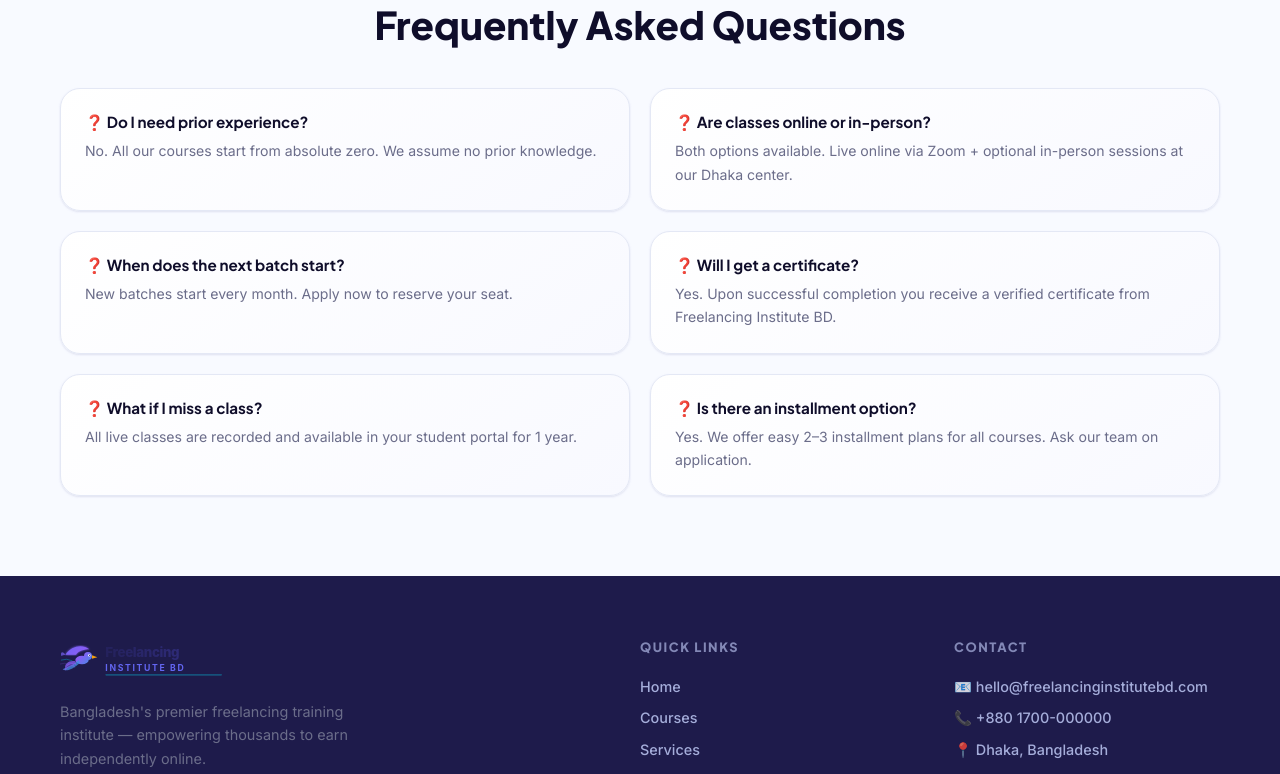
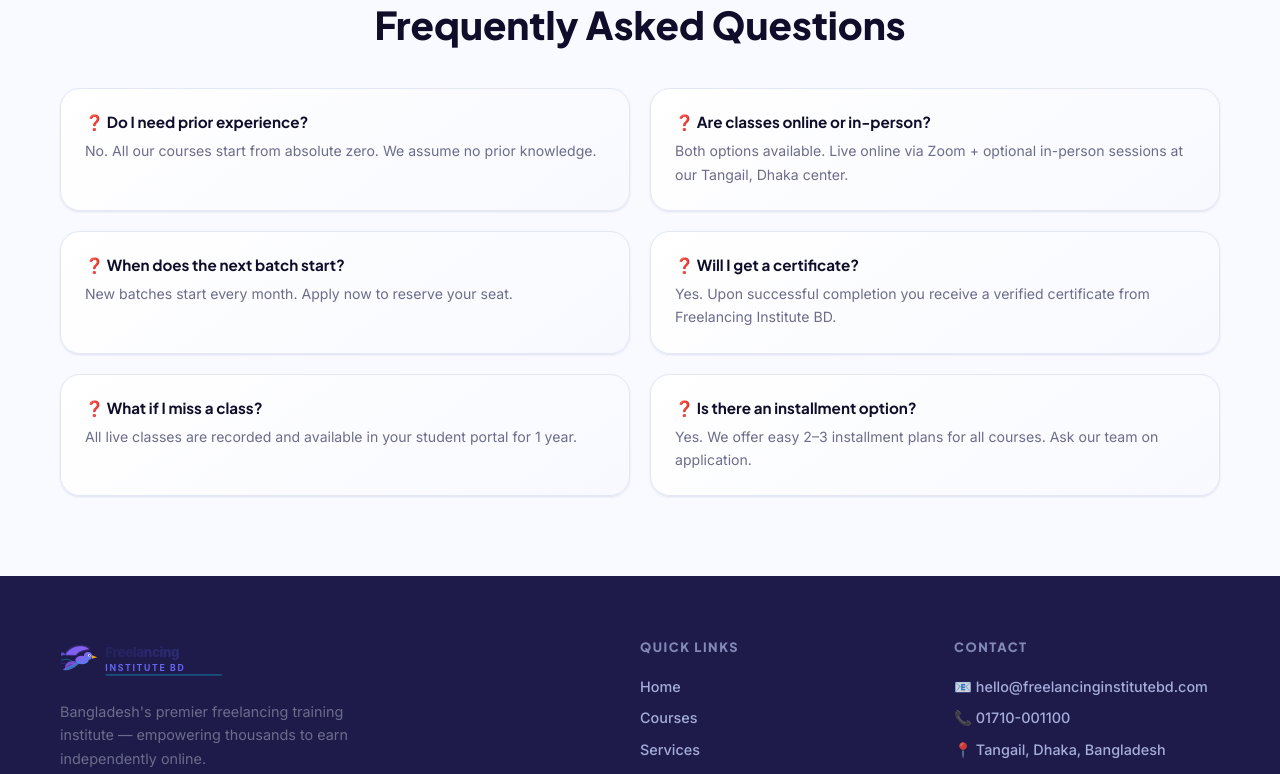
Before and after one commit to mrhakash38-png/freelancinginstitutebd, a React (Vite) app: page /admission in a window 1280 px wide. Shown: the part 2000-2774 px from the top of the page. Built offline with nearby package versions, Linux system fonts and the light colour scheme; no server answers.

Commit message:
chore: update public contact/location details across site and SEO

```diff
--- a/index.html
+++ b/index.html
@@ -32,7 +32,7 @@
 
     <!-- Geo targeting (Bangladesh) -->
     <meta name="geo.region" content="BD" />
-    <meta name="geo.placename" content="Dhaka, Bangladesh" />
+    <meta name="geo.placename" content="Tangail, Dhaka, Bangladesh" />
     <meta name="language" content="English, Bengali" />
 
     <!-- Favicon -->
@@ -61,12 +61,12 @@
       "description": "Bangladesh's most trusted freelancing training institute. Offering courses in Graphic Design, WordPress, Digital Marketing, Content Writing, eCommerce and Virtual Assistant work.",
       "address": {
         "@type": "PostalAddress",
-        "addressLocality": "Dhaka",
+        "addressLocality": "Tangail, Dhaka",
         "addressCountry": "BD"
       },
       "contactPoint": {
         "@type": "ContactPoint",
-        "telephone": "+880-1700-000000",
+        "telephone": "+880-1710-001100",
         "contactType": "customer service",
         "availableLanguage": ["Bangla", "English"]
       },
--- a/src/components/FloatingSocial.jsx
+++ b/src/components/FloatingSocial.jsx
@@ -1,6 +1,6 @@
 import { FB_URL } from './FacebookWidget'
 
-const WA_URL = 'https://wa.me/8801700000000?text=Hi%2C%20I%20want%20to%20know%20more%20about%20Freelancing%20Institute%20BD%20courses.'
+const WA_URL = 'https://wa.me/8801710001100?text=Hi%2C%20I%20want%20to%20know%20more%20about%20Freelancing%20Institute%20BD%20courses.'
 
 export default function FloatingSocial() {
   return (
--- a/src/components/Layout.jsx
+++ b/src/components/Layout.jsx
@@ -55,8 +55,8 @@ export default function Layout() {
           <div>
             <h4 className="footer-h">Contact</h4>
             <p className="footer-link">📧 hello@freelancinginstitutebd.com</p>
-            <p className="footer-link">📞 +880 1700-000000</p>
-            <p className="footer-link">📍 Dhaka, Bangladesh</p>
+            <p className="footer-link">📞 01710-001100</p>
+            <p className="footer-link">📍 Tangail, Dhaka, Bangladesh</p>
             <div className="social-row">
               <a href={FB_URL} target="_blank" rel="noreferrer" className="social-btn" title="Facebook">
                 <svg width="14" height="14" viewBox="0 0 24 24" fill="currentColor"><path d="M24 12.073C24 5.404 18.627 0 12 0S0 5.404 0 12.073C0 18.1 4.388 23.094 10.125 24v-8.437H7.078v-3.49h3.047V9.41c0-3.025 1.791-4.697 4.533-4.697 1.312 0 2.686.236 2.686.236v2.97h-1.513c-1.491 0-1.956.93-1.956 1.886v2.267h3.328l-.532 3.49h-2.796V24C19.612 23.094 24 18.1 24 12.073z"/></svg>
@@ -64,7 +64,7 @@ export default function Layout() {
               <a href="https://www.youtube.com/@FreelancerHamidurRahman44" target="_blank" rel="noreferrer" className="social-btn" title="YouTube">
                 <svg width="15" height="11" viewBox="0 0 20 14" fill="currentColor"><path d="M19.6 2.2A2.5 2.5 0 0017.8.4C16.3 0 10 0 10 0S3.7 0 2.2.4A2.5 2.5 0 00.4 2.2C0 3.7 0 7 0 7s0 3.3.4 4.8A2.5 2.5 0 002.2 13.6C3.7 14 10 14 10 14s6.3 0 7.8-.4a2.5 2.5 0 001.8-1.8C20 10.3 20 7 20 7s0-3.3-.4-4.8z"/><path d="M8 10l5-3-5-3v6z" fill="white"/></svg>
               </a>
-              <a href="https://wa.me/8801700000000" target="_blank" rel="noreferrer" className="social-btn" title="WhatsApp">
+              <a href="https://wa.me/8801710001100" target="_blank" rel="noreferrer" className="social-btn" title="WhatsApp">
                 <svg width="14" height="14" viewBox="0 0 24 24" fill="currentColor"><path d="M17.472 14.382c-.297-.149-1.758-.867-2.03-.967-.273-.099-.471-.148-.67.15-.197.297-.767.966-.94 1.164-.173.199-.347.223-.644.075-.297-.15-1.255-.463-2.39-1.475-.883-.788-1.48-1.761-1.653-2.059-.173-.297-.018-.458.13-.606.134-.133.298-.347.446-.52.149-.174.198-.298.298-.497.099-.198.05-.371-.025-.52-.075-.149-.669-1.612-.916-2.207-.242-.579-.487-.5-.669-.51-.173-.008-.371-.01-.57-.01-.198 0-.52.074-.792.372-.272.297-1.04 1.016-1.04 2.479 0 1.462 1.065 2.875 1.213 3.074.149.198 2.096 3.2 5.077 4.487.709.306 1.262.489 1.694.625.712.227 1.36.195 1.871.118.571-.085 1.758-.719 2.006-1.413.248-.694.248-1.289.173-1.413-.074-.124-.272-.198-.57-.347m-5.421 7.403h-.004a9.87 9.87 0 01-5.031-1.378l-.361-.214-3.741.982.998-3.648-.235-.374a9.86 9.86 0 01-1.51-5.26c.001-5.45 4.436-9.884 9.888-9.884 2.64 0 5.122 1.03 6.988 2.898a9.825 9.825 0 012.893 6.994c-.003 5.45-4.437 9.884-9.885 9.884m8.413-18.297A11.815 11.815 0 0012.05 0C5.495 0 .16 5.335.157 11.892c0 2.096.547 4.142 1.588 5.945L.057 24l6.305-1.654a11.882 11.882 0 005.683 1.448h.005c6.554 0 11.89-5.335 11.893-11.893a11.821 11.821 0 00-3.48-8.413z"/></svg>
               </a>
               <a href="https://m.me/freelancerhamidurrahman44" target="_blank" rel="noreferrer" className="social-btn" title="Messenger">
--- a/src/data/schemas.js
+++ b/src/data/schemas.js
@@ -10,12 +10,12 @@ export const orgSchema = {
   description: "Bangladesh's most trusted freelancing training institute offering courses in Graphic Design, WordPress, Digital Marketing, Content Writing, eCommerce, and Virtual Assistant work.",
   address: {
     '@type': 'PostalAddress',
-    addressLocality: 'Dhaka',
+    addressLocality: 'Tangail, Dhaka',
     addressCountry: 'BD',
   },
   contactPoint: {
     '@type': 'ContactPoint',
-    telephone: '+880-1700-000000',
+    telephone: '+880-1710-001100',
     contactType: 'customer service',
     availableLanguage: ['Bangla', 'English'],
   },
@@ -104,7 +104,7 @@ export const admissionSchema = {
   '@type': 'FAQPage',
   mainEntity: [
     { '@type': 'Question', name: 'Do I need prior experience to join?', acceptedAnswer: { '@type': 'Answer', text: 'No. All our courses start from absolute zero. We assume no prior knowledge.' } },
-    { '@type': 'Question', name: 'Are classes online or in-person?', acceptedAnswer: { '@type': 'Answer', text: 'Both options available. Live online via Zoom plus optional in-person sessions at our Dhaka center.' } },
+    { '@type': 'Question', name: 'Are classes online or in-person?', acceptedAnswer: { '@type': 'Answer', text: 'Both options available. Live online via Zoom plus optional in-person sessions at our Tangail, Dhaka center.' } },
     { '@type': 'Question', name: 'When does the next batch start?', acceptedAnswer: { '@type': 'Answer', text: 'New batches start every month. Apply now to reserve your seat.' } },
     { '@type': 'Question', name: 'Will I get a certificate?', acceptedAnswer: { '@type': 'Answer', text: 'Yes. Upon successful completion you receive a verified certificate from Freelancing Institute BD.' } },
     { '@type': 'Question', name: 'What if I miss a class?', acceptedAnswer: { '@type': 'Answer', text: 'All live classes are recorded and available in your student portal for 1 year.' } },
--- a/src/pages/Admission.jsx
+++ b/src/pages/Admission.jsx
@@ -16,7 +16,7 @@ const courses = [
 
 const faqs = [
   { q: 'Do I need prior experience?', a: 'No. All our courses start from absolute zero. We assume no prior knowledge.' },
-  { q: 'Are classes online or in-person?', a: 'Both options available. Live online via Zoom + optional in-person sessions at our Dhaka center.' },
+  { q: 'Are classes online or in-person?', a: 'Both options available. Live online via Zoom + optional in-person sessions at our Tangail, Dhaka center.' },
   { q: 'When does the next batch start?', a: 'New batches start every month. Apply now to reserve your seat.' },
   { q: 'Will I get a certificate?', a: 'Yes. Upon successful completion you receive a verified certificate from Freelancing Institute BD.' },
   { q: 'What if I miss a class?', a: 'All live classes are recorded and available in your student portal for 1 year.' },
@@ -95,7 +95,7 @@ export default function Admission() {
                 <h2>Application Received!</h2>
                 <p>Thank you, <strong>{form.name}</strong>! Our team will call you at <strong>{form.phone}</strong> within 24 hours for your free counseling session.</p>
                 <p style={{color:'var(--muted)'}}>In the meantime, join our WhatsApp community for updates.</p>
-                <a href="https://wa.me/8801700000000" className="btn" target="_blank" rel="noreferrer">Join WhatsApp Group</a>
+                <a href="https://wa.me/8801710001100" className="btn" target="_blank" rel="noreferrer">Join WhatsApp Group</a>
               </div>
             ) : (
               <form className="card admission-form" onSubmit={submit}>
@@ -158,7 +158,7 @@ export default function Admission() {
             </div>
             <div className="card adm-info">
               <h3>📞 Contact Directly</h3>
-              <p>📱 WhatsApp: <a href="https://wa.me/8801700000000">+880 1700-000000</a></p>
+              <p>📱 WhatsApp: <a href="https://wa.me/8801710001100">01710-001100</a></p>
               <p>📧 Email: <a href="mailto:hello@freelancinginstitutebd.com">hello@freelancinginstitutebd.com</a></p>
               <p>🕒 Office: Sat–Thu, 9am–8pm</p>
             </div>
--- a/src/pages/Gallery.jsx
+++ b/src/pages/Gallery.jsx
@@ -67,7 +67,7 @@ export default function Gallery() {
     <>
       <SEO
         title="Gallery — Classes, Graduation & Student Life | FIBD"
-        description="Photo gallery of Freelancing Institute BD — live classes, graduation ceremonies, student life, and events. See our vibrant learning community in Dhaka, Bangladesh."
+        description="Photo gallery of Freelancing Institute BD — live classes, graduation ceremonies, student life, and events. See our vibrant learning community in Tangail, Dhaka, Bangladesh."
         canonical="/gallery"
       />
       <div className="page-hero alt-section">
```
